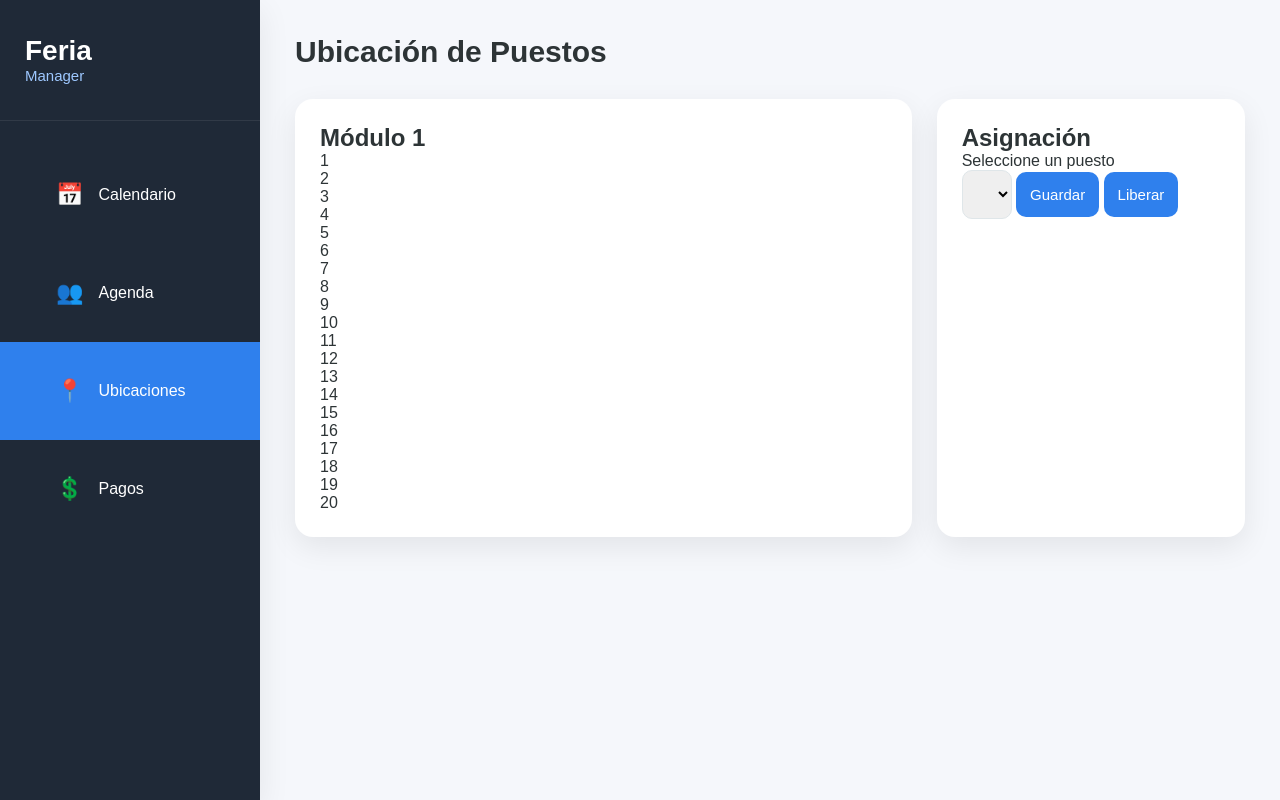
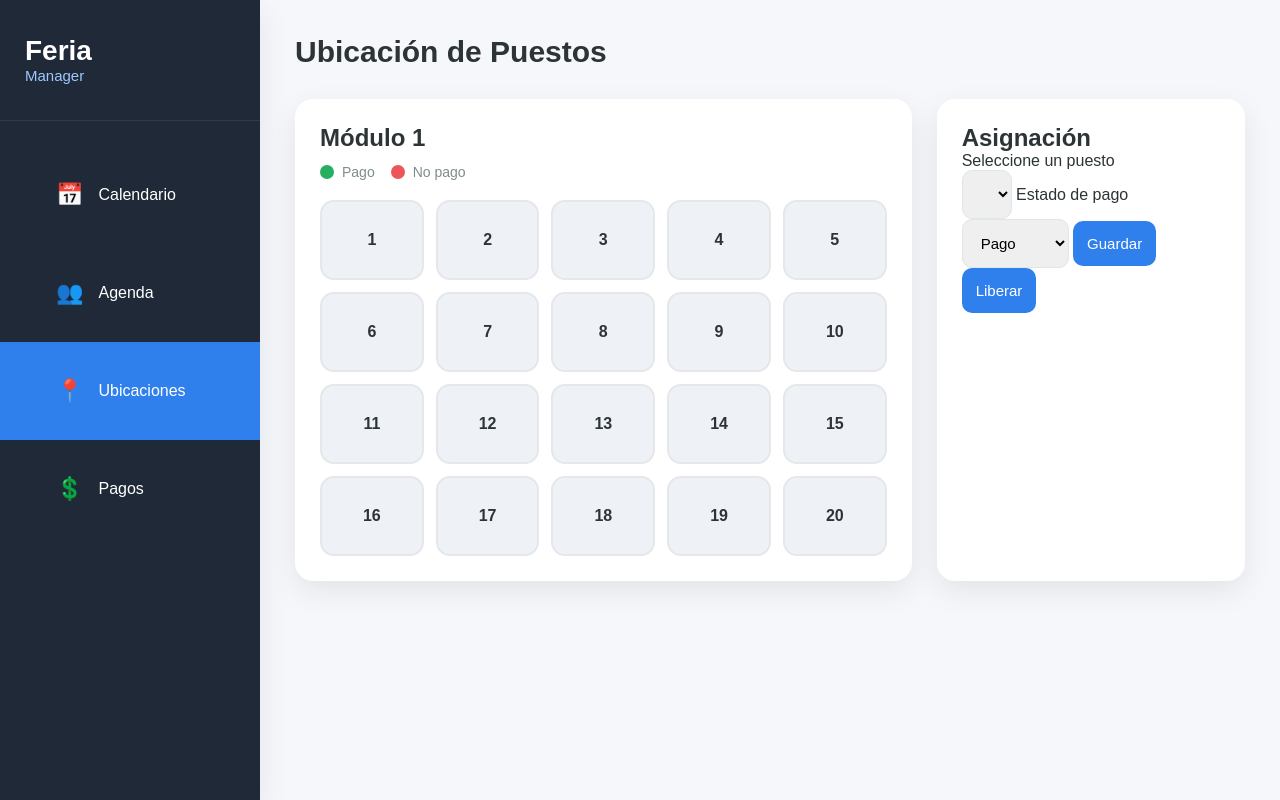
Before and after one commit to guerragabriela985-cloud/feria, a plain HTML site: page ubicaciones.html in a window 1280 px wide. Drawn offline with Linux system fonts and the light colour scheme.

Commit message:
Add payment status to booth assignments

```diff
--- a/css/js/ubicaciones.js
+++ b/css/js/ubicaciones.js
@@ -1,6 +1,8 @@
 const modulo1 = document.getElementById("modulo1");
 
 const emprendedor = document.getElementById("emprendedor");
+
+const estadoPago = document.getElementById("estadoPago");
 
 const puestoSeleccionado = document.getElementById("puestoSeleccionado");
 
@@ -38,6 +40,32 @@ emprendedor.appendChild(option);
 
 }
 
+function normalizarUbicacion(ubicacion){
+
+if(!ubicacion)return null;
+
+if(typeof ubicacion === "string"){
+
+return {
+
+nombre:ubicacion,
+
+estadoPago:"noPago"
+
+};
+
+}
+
+return {
+
+nombre:ubicacion.nombre,
+
+estadoPago:ubicacion.estadoPago || "noPago"
+
+};
+
+}
+
 function dibujarPuestos(){
 
 modulo1.innerHTML="";
@@ -48,17 +76,29 @@ for(let i=1;i<=20;i++){
 
 const div=document.createElement("div");
 
+const ubicacion=normalizarUbicacion(datos.ubicaciones[i]);
+
 div.className="puesto";
 
 div.dataset.numero=i;
 
-div.textContent=i;
+const numero=document.createElement("strong");
 
-if(datos.ubicaciones[i]){
+numero.textContent=i;
 
-div.classList.add("ocupado");
+div.appendChild(numero);
 
-div.title=datos.ubicaciones[i];
+if(ubicacion){
+
+const nombre=document.createElement("small");
+
+nombre.textContent=ubicacion.nombre;
+
+div.appendChild(nombre);
+
+div.classList.add("ocupado", ubicacion.estadoPago === "pago" ? "puestoPago" : "puestoNoPago");
+
+div.title=`${ubicacion.nombre} - ${ubicacion.estadoPago === "pago" ? "Pago" : "No pago"}`;
 
 }
 
@@ -67,6 +107,20 @@ div.onclick=()=>{
 puestoActual=i;
 
 puestoSeleccionado.textContent="Puesto "+i;
+
+if(ubicacion){
+
+estadoPago.value=ubicacion.estadoPago;
+
+const indicePersona=datos.agenda.findIndex(persona=>persona.nombre === ubicacion.nombre);
+
+if(indicePersona >= 0){
+
+emprendedor.value=indicePersona;
+
+}
+
+}
 
 };
 
@@ -92,7 +146,13 @@ return;
 
 }
 
-datos.ubicaciones[puestoActual]=persona.nombre;
+datos.ubicaciones[puestoActual]={
+
+nombre:persona.nombre,
+
+estadoPago:estadoPago.value
+
+};
 
 guardarDatos(datos);
 
--- a/css/style.css
+++ b/css/style.css
@@ -828,3 +828,108 @@ form{
         font-size:11px;
 
     }
+/* ==========================================
+   UBICACIONES
+========================================== */
+
+.gridPuestos{
+
+    display:grid;
+    grid-template-columns:repeat(auto-fit,minmax(90px,1fr));
+    gap:12px;
+    margin-top:20px;
+
+}
+
+.puesto{
+
+    min-height:80px;
+    border-radius:14px;
+    background:#eef2f7;
+    color:var(--color-texto);
+    border:2px solid var(--color-borde);
+    display:flex;
+    flex-direction:column;
+    justify-content:center;
+    align-items:center;
+    gap:6px;
+    cursor:pointer;
+    text-align:center;
+    transition:var(--transicion);
+
+}
+
+.puesto:hover{
+
+    transform:translateY(-3px);
+    border-color:var(--color-principal);
+
+}
+
+.puesto small{
+
+    max-width:100%;
+    padding:0 6px;
+    overflow:hidden;
+    text-overflow:ellipsis;
+    white-space:nowrap;
+    font-size:11px;
+
+}
+
+.puestoPago{
+
+    background:#27ae60;
+    border-color:#219653;
+    color:white;
+
+}
+
+.puestoNoPago{
+
+    background:#eb5757;
+    border-color:#c0392b;
+    color:white;
+
+}
+
+.leyendaPuestos{
+
+    display:flex;
+    gap:16px;
+    flex-wrap:wrap;
+    margin-top:12px;
+    color:var(--color-texto-claro);
+    font-size:14px;
+
+}
+
+.leyendaPuestos span{
+
+    display:flex;
+    align-items:center;
+    gap:8px;
+
+}
+
+.colorPago,
+.colorNoPago{
+
+    width:14px;
+    height:14px;
+    border-radius:50%;
+    display:inline-block;
+
+}
+
+.colorPago{
+
+    background:#27ae60;
+
+}
+
+.colorNoPago{
+
+    background:#eb5757;
+
+}
--- a/ubicaciones.html
+++ b/ubicaciones.html
@@ -76,6 +76,14 @@
 
 <h2>Módulo 1</h2>
 
+<div class="leyendaPuestos">
+
+<span><strong class="colorPago"></strong> Pago</span>
+
+<span><strong class="colorNoPago"></strong> No pago</span>
+
+</div>
+
 <div class="gridPuestos" id="modulo1"></div>
 
 </section>
@@ -91,6 +99,16 @@ Seleccione un puesto
 </p>
 
 <select id="emprendedor">
+
+</select>
+
+<label for="estadoPago">Estado de pago</label>
+
+<select id="estadoPago">
+
+<option value="pago">Pago</option>
+
+<option value="noPago">No pago</option>
 
 </select>
 
```
